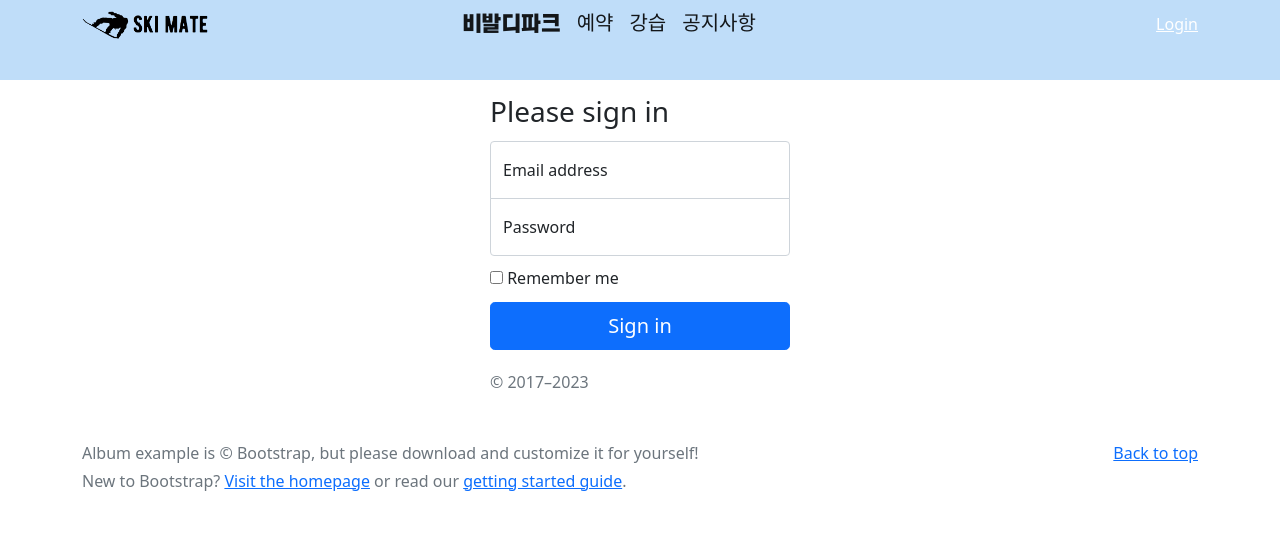
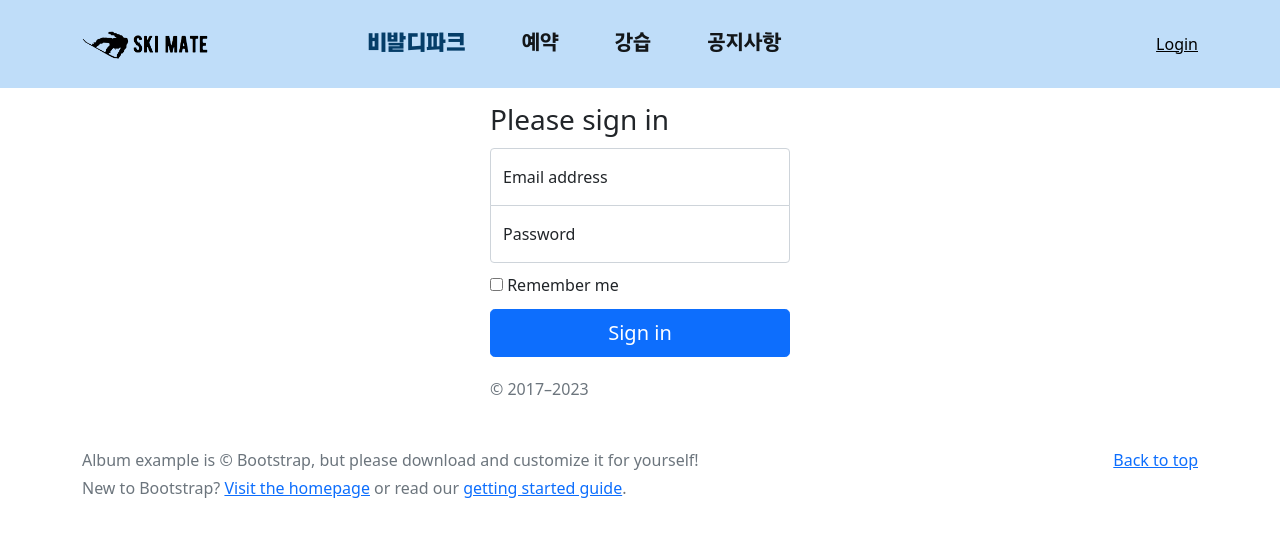
Before and after one commit to 0206cho/skimate, a Vue app in the folder skimate-front/: page /login in a window 1280 px wide. Shown: the top 536 px of the page. Built offline with nearby package versions, Linux system fonts and the light colour scheme; no server answers.

Commit message:
민솔 - header, lesson 수정중

```diff
--- a/skimate-front/src/App.vue
+++ b/skimate-front/src/App.vue
@@ -39,9 +39,14 @@ export default {
 
 <style>
 @font-face {
+  font-family: 'Title_bold';
+  src: url('../public/font/KOTRA_BOLD.ttf') format('truetype');
+  /*font-weight: 1000;  */
+}
+
+@font-face {
   font-family: 'Title_font';
-  src: url('../public/font/KOTRA_BOLD.ttf') format('truetype');
-  font-weight: 1000;
+  src: url('../public/font/Bold.ttf') format('truetype');
 }
 .bd-placeholder-img {
   font-size: 1.125rem;
--- a/skimate-front/src/components/Header.vue
+++ b/skimate-front/src/components/Header.vue
@@ -3,28 +3,28 @@
     <!-- Nav Bar 오른쪽 정렬 -->
     <nav class="navbar navbar-expand-sm navbar-light" style="background-color: #BFDDF9;">
       <div class="container">
-        <v-row style="display: flex; justify-content: center;" class="pb-8">
+        <v-row style="display: flex; justify-content: center;" class="py-5">
           <v-col cols="12" >
             <v-row justify="center" align="center" style="height: 100%;">
-              <v-col cols="4">
-                <a class="navbar-brand " href="/"><img src="../../public/img/menulog.png"
-                    style="height:30px;" /></a>
+              <v-col cols="3">
+                <a class="navbar-brand " href="/">
+                  <img src="../../public/img/menulog.png" alt="logo" style="height:30px;" /></a>
               </v-col>
 
-              <v-col cols="4">
-                <a class="navbar-brand" href="/" style="font-family: 'Title_font'">비발디파크</a>
-                <a class="navbar-brand" href="/">예약</a>
-                <a class="navbar-brand" href="/">강습</a>
-                <a class="navbar-brand" href="/">공지사항</a>
+              <v-col cols="6">
+                <a class="navbar-brand pr-5" href="/" style="font-family: 'Title_bold'; color: #053D68;">비발디파크</a>
+                <a class="navbar-brand px-5" href="/" style="font-family: 'Title_font'">예약</a>
+                <a class="navbar-brand px-5" href="/lesson" style="font-family: 'Title_font'">강습</a>
+                <a class="navbar-brand px-5" href="/" style="font-family: 'Title_font'">공지사항</a>
               </v-col>
-              <v-col cols="4">
+              <v-col cols="3">
                 <button class="navbar-toggler" type="button" data-bs-toggle="collapse" data-bs-target="#collapsibleNavbar">
                   <span class="navbar-toggler-icon"></span>
                 </button>
                 <div class="collapse navbar-collapse justify-content-end" id="collapsibleNavbar">
                   <ul class="navbar-nav">
                     <li class="nav-item">
-                      <router-link to="/login" class="text-white" v-if="!$store.state.account.id">Login</router-link>
+                      <router-link to="/login" class="text-black" v-if="!$store.state.account.id">Login</router-link>
                       <a to="/login" class="text-white" @click="logout()" v-else>Logout</a>
                     </li>
                   </ul>
--- a/skimate-front/src/pages/lesson/Home.vue
+++ b/skimate-front/src/pages/lesson/Home.vue
@@ -1,36 +1,38 @@
 <template>
-  <div class="form-signin w-100 m-auto">
-    <h1 class="h3 mb-3 fw-normal">Please sign in</h1>
+  <v-container style="height=100%; width: 100%; padding-left: 50px; padding-right: 50px;">
+    <!--제목-->
+    <v-row>
+      <v-col cols="2"></v-col>
+      <v-col cols="1">
+        <h1 class="pt-12 px-0" style="display: flex; justify-content: center; color:#053D68; font-family:'Title_bold';">|
+        </h1>
+      </v-col>
+      <v-col cols="6">
+        <h1 class="pt-12 px-0" style="display: flex; justify-content: center; color:#053D68; font-family:'Title_bold';">강습
+        </h1>
+      </v-col>
+      <v-col cols="1">
+        <h1 class="pt-12 px-0" style="display: flex; justify-content: center; color:#053D68; font-family:'Title_bold';">|
+        </h1>
+      </v-col>
+      <v-col cols="2"></v-col>
+    </v-row>
 
-    <div class="form-floating">
-      <input
-        type="email"
-        class="form-control"
-        id="floatingInput"
-        placeholder="name@example.com"
-        v-model="state.form.email"
-      />
-      <label for="floatingInput">Email address</label>
-    </div>
-    <div class="form-floating">
-      <input
-        type="password"
-        class="form-control"
-        id="floatingPassword"
-        placeholder="Password"
-        v-model="state.form.password"
-      />
-      <label for="floatingPassword">Password</label>
-    </div>
+    <v-row>
+      <v-col cols="2"></v-col>
+      <v-col cols="8">
+        <v-divider style="border-color:#053D68;"></v-divider><!--=hr-->
+        <v-col col="2"></v-col>
+        <v-col col="3">
+          <v-text-field placeholder="검색" type="text"  prepend-inner-icon="fa-search" color="#008037"></v-text-field>
+        </v-col>
+        <v-col col="3"></v-col>
 
-    <div class="checkbox mb-3">
-      <label> <input type="checkbox" value="remember-me" /> Remember me </label>
-    </div>
-    <button class="w-100 btn btn-lg btn-primary" @click="submit()">
-      Sign in
-    </button>
-    <p class="mt-5 mb-3 text-muted">&copy; 2017–2023</p>
-  </div>
+      </v-col>
+      <v-col cols="2"></v-col>
+    </v-row>
+
+  </v-container>
 </template>
 
 <script>
```
Also changed, not shown: 1 other file (tests, documents, lock files or other folders).
